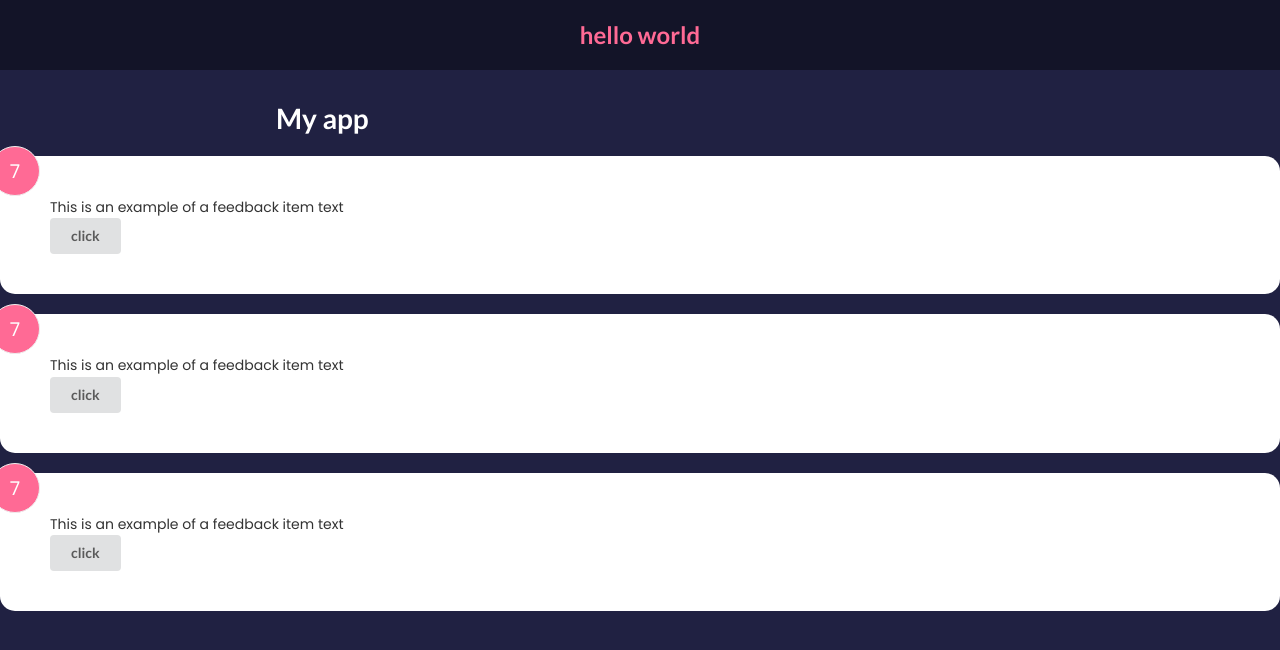
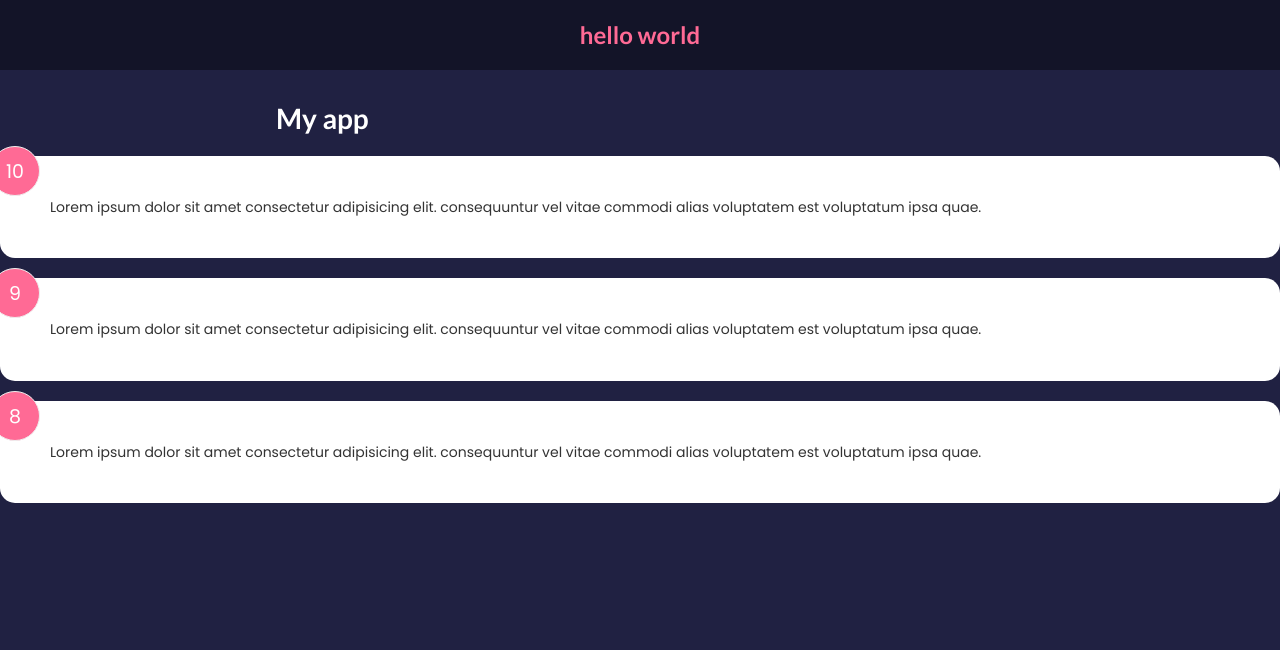
Before and after one commit to oliveroliverio/ud-brad-traversy-react-front-to-back-2022, a React (Create React App) app: page / in a window 1280 px wide. Shown: the top 650 px of the page. Built offline with nearby package versions, Linux system fonts and the light colour scheme.

Commit message:
01 using FeedbackItem

```diff
--- a/src/components/FeedbackItem.js
+++ b/src/components/FeedbackItem.js
@@ -1,20 +1,10 @@
-import React, { useState } from 'react'
 
+function FeedbackItem({item}) {
 
-function FeedbackItem() {
-  const [rating, setRating] = useState(7)
-  const [text, setText] = useState('This is an example of a feedback item text')
-
-  const handleClick = () => {
-    setRating((prev) => {
-      return prev + 1
-    })
-  }
   return (
     <div className='card'>
-      <div className="num-display">{rating}</div>
-      <div className="text-display">{text}</div>
-      <button onClick={handleClick} className="ui button">click</button>
+      <div className="num-display">{item.rating}</div>
+      <div className="text-display">{item.text}</div>
     </div>
   )
 }
```
